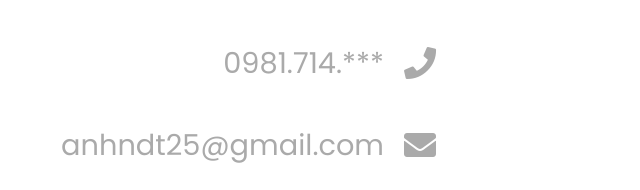
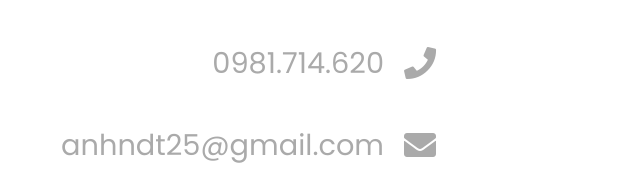
Before and after one commit to ntuananhdevs/Portfolio, a plain HTML site: page index.html in a window 1280 px wide. Shown: the part 2680-2870 px from the top of the page, 624-1264 px from the left. Drawn offline with nearby package versions, Linux system fonts and the light colour scheme; some packages are replaced by stand-ins of ours; no server answers; a script that the page names is missing.

Commit message:
update phone

```diff
--- a/index.html
+++ b/index.html
@@ -219,7 +219,7 @@
                     <i class="fas fa-map-marker-alt"></i>
                 </div>
                 <div class="phone contact-info">
-                    <span class="contact-text phone"><a href="#" title="Give me a call">0981.714.***</a></span>
+                    <span class="contact-text phone"><a href="#" title="Give me a call">0981.714.620</a></span>
                     <i class="fas fa-phone"></i>
                 </div>
                 <div class="email contact-info">
```
